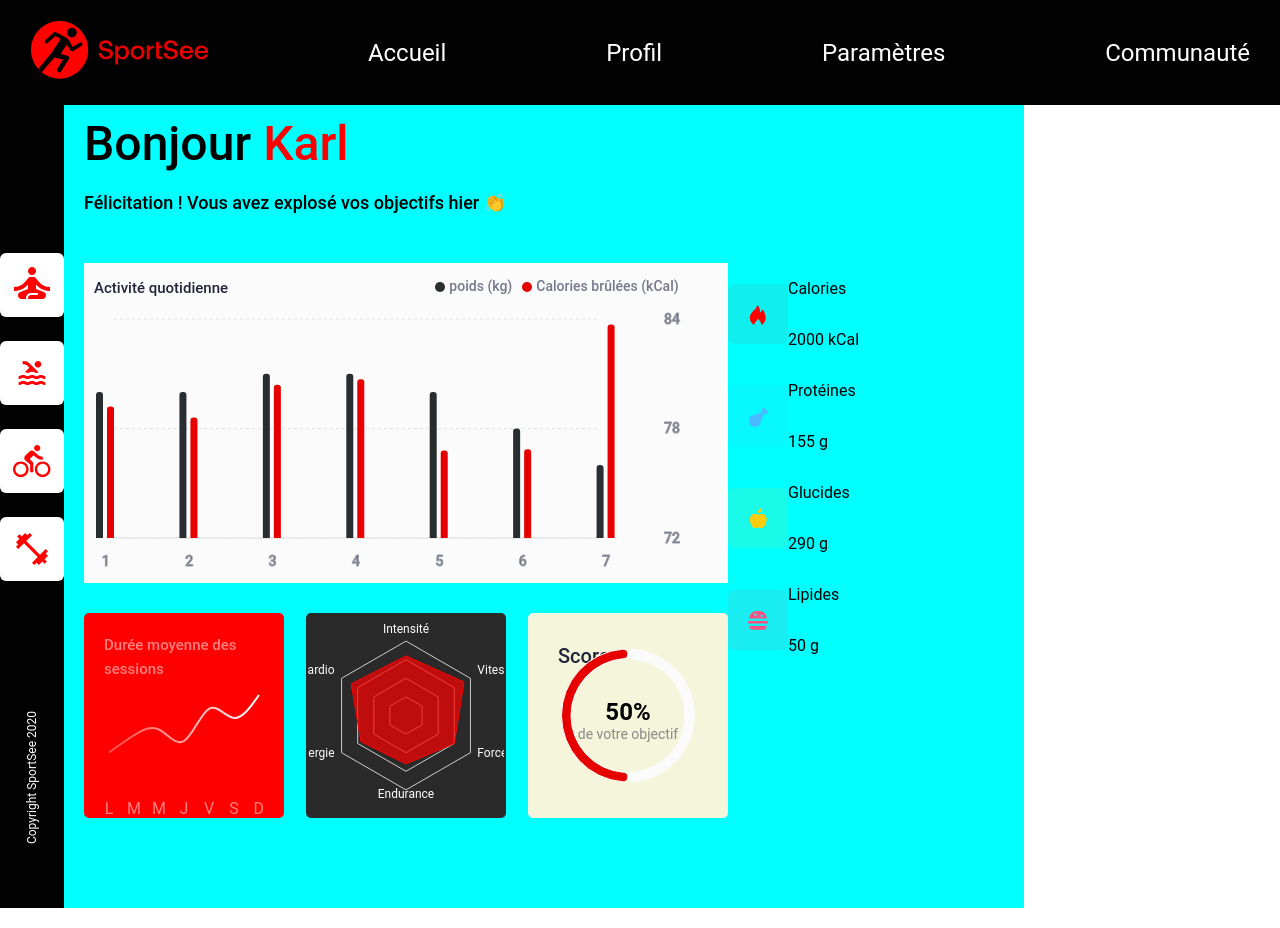
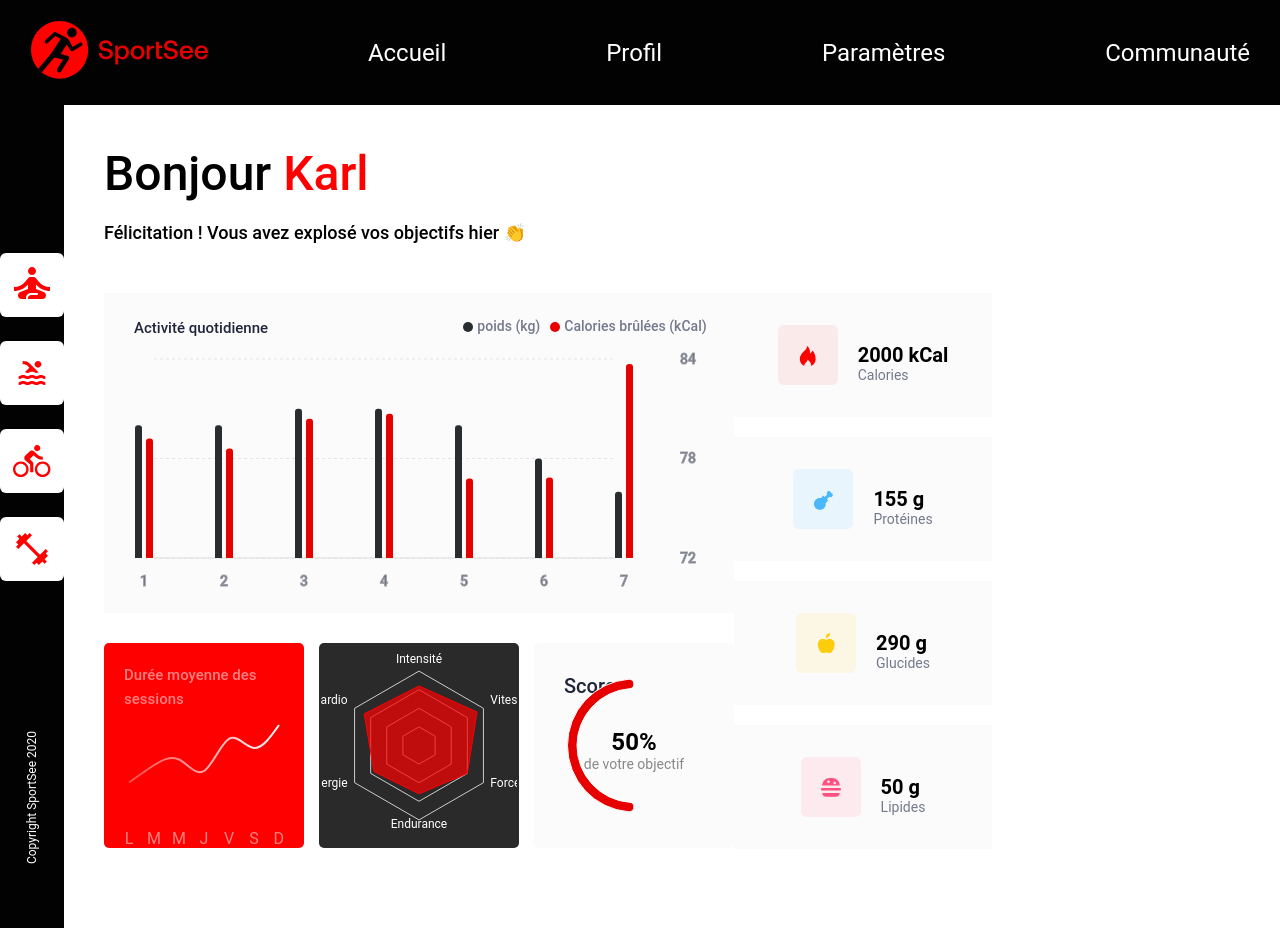
Before and after one commit to MD-974/p12-SportSee-Front, a React (Vite) app: page / in a window 1280 px wide. Built offline with nearby package versions, Linux system fonts and the light colour scheme.

Commit message:
💄 Mise en forme du scss de App.scss

```diff
--- a/src/App.jsx
+++ b/src/App.jsx
@@ -45,32 +45,32 @@ function App() {
                   <div className="picture">
                     <img src="./src/assets/Dashboard/fire.svg" alt="" />
                     <div className="info">
-                      <p>Calories</p>
-                      <p>2000 kCal</p>
+                      <p className="info-value">2000 kCal</p>
+                      <p className="info-text">Calories</p>
                     </div>
                   </div>
 
                   <div className="picture">
                     <img src="./src/assets/Dashboard/chicken.svg" alt="" />
                     <div className="info">
-                      <p>Protéines</p>
-                      <p>155 g</p>
+                      <p className="info-value">155 g</p>
+                      <p className="info-text">Protéines</p>
                     </div>
                   </div>
 
                   <div className="picture">
                     <img src="./src/assets/Dashboard/apple.svg" alt="" />
                     <div className="info">
-                      <p>Glucides</p>
-                      <p>290 g</p>
+                      <p className="info-value">290 g</p>
+                      <p className="info-text">Glucides</p>
                     </div>
                   </div>
 
                   <div className="picture">
                     <img src="./src/assets/Dashboard/burger.svg" alt="" />
                     <div className="info">
-                      <p>Lipides</p>
-                      <p>50 g</p>
+                      <p className="info-value">50 g</p>
+                      <p className="info-text">Lipides</p>
                     </div>
                   </div>
                 </div>
--- a/src/App.scss
+++ b/src/App.scss
@@ -1,65 +1,155 @@
+// .title {
+//   font-size: 48px;
+//   font-weight: 500;
+//   margin: 0;
+
+// }
+// .name-user {
+//   color: red;
+// }
+
+// .subtitle {
+//   font-size: 18px;
+//   font-weight: 500;
+//   margin: 20px 0 50px 0;
+// }
+
+// section {
+//   // background-color: cyan;
+//   width: 94%;
+//   padding: 40px 20px 0 40px;
+// }
+
+// .diagrams-container{
+//   display: flex;
+// }
+
+// .main-container {
+//   display: flex;
+//   width: 1024px;
+// }
+
+// .progress-container {
+//   width: 70%;
+// }
+
+// .graph-container {
+//   display: flex;
+//   justify-content: space-between;
+//   padding: 30px 0 80px 0;
+// }
+
+// .picture {
+//   display: flex;
+// }
+// .info-container {
+//   width: 30%;
+//   display: flex;
+// justify-content: center;
+// }
+// .info-calories {
+//   display: flex;
+//   flex-direction: column;
+// }
+// .picture {
+//   width: 258px;
+//   height: 124px;
+//   display: flex;
+//   align-items: center;
+//   justify-content: center;
+//   background-color: #FBFBFB;
+//   margin-bottom: 20px;
+// }
+
+// .info {
+//   display: flex;
+//   flex-direction: column;
+//   margin: 15px 0 0 20px;
+//   p {
+//     margin: 0;
+//   }
+//   .info-value {
+//     font-size: 20px;
+//     font-weight: 700;
+//   }
+//   .info-text {
+//     font-size: 14px;
+//     color: #74798c;
+//   }
+// }
+.title, .subtitle {
+  font-weight: 500;
+  margin: 0;
+}
+
 .title {
   font-size: 48px;
-  font-weight: 500;
-  margin: 0;
+}
 
-}
 .name-user {
   color: red;
 }
 
 .subtitle {
   font-size: 18px;
-  font-weight: 500;
-  margin: 20px 0 50px 0;
+  margin: 20px 0 50px;
 }
 
 section {
-  background-color: cyan;
   width: 94%;
-  padding: 10px 20px;
+  padding: 40px 20px 0 40px;
 }
 
-.diagrams-container{
+.diagrams-container, .main-container, .graph-container, .picture {
   display: flex;
-  flex-direction: row;
-  // justify-content: space-between;
-
 }
 
 .main-container {
-  display: flex;
   width: 1024px;
 }
-
-
-// .progress-graph {
-// justify-content: space-between;
-// padding: 20px 30px;
-// }
 
 .progress-container {
   width: 70%;
 }
 
 .graph-container {
-  display: flex;
   justify-content: space-between;
-  padding: 30px 0 80px 0;
+  padding: 30px 0 80px;
+}
+
+.info-container {
+  width: 30%;
+  justify-content: center;
+}
+
+.info-calories {
+  flex-direction: column;
 }
 
 .picture {
-  display: flex;
-}
-.info-container {
-  width: 30%;
-  display: flex;
-  justify-content: space-between;
-  // padding: 20px;
-  gap: 40px;
+  width: 258px;
+  height: 124px;
+  align-items: center;
+  justify-content: center;
+  background-color: #FBFBFB;
+  margin-bottom: 20px;
 }
 
 .info {
-  display: flex;
   flex-direction: column;
+  margin: 15px 0 0 20px;
 }
+
+.info p {
+  margin: 0;
+}
+
+.info-value {
+  font-size: 20px;
+  font-weight: 700;
+}
+
+.info-text {
+  font-size: 14px;
+  color: #74798c;
+}
--- a/src/components/BarchartDiagram/BarchartDiagram.jsx
+++ b/src/components/BarchartDiagram/BarchartDiagram.jsx
@@ -51,18 +51,33 @@ const CustomTooltip = ({ active, payload }) => {
   return null // Retourne null si le tooltip n'est pas actif
 }
 
+const barsData = [
+  {
+    name: "poids (kg)",
+    dataKey: "kilogram",
+    yAxisId: "kilogram",
+    fill: "#282D30",
+  },
+  {
+    name: "Calories brûlées (kCal)",
+    dataKey: "calories",
+    yAxisId: "calories",
+    fill: "#E60000",
+  },
+]
+
 export default function BarchartDiagram() {
   return (
     <div
       className="BarchartDiagram-container"
-      style={{
-        background: "#fbfbfb",
-        color: "#FFFFFF",
-        padding: "10px",
-        textAlign: "center",
-        fontSize: "14px",
-        fontWeight: "500",
-      }}
+      // style={{
+      //   background: "#fbfbfb",
+      //   color: "#FFFFFF",
+      //   padding: "20px 0 20px 30px",
+      //   textAlign: "center",
+      //   fontSize: "14px",
+      //   fontWeight: "500",
+      // }}
     >
       <ResponsiveContainer width="100%" height="100%">
         <BarChart
@@ -156,7 +171,7 @@ export default function BarchartDiagram() {
             )}
           />
 
-          <Bar
+          {/* <Bar
             name="poids (kg)"
             dataKey="kilogram"
             yAxisId="kilogram"
@@ -174,7 +189,19 @@ export default function BarchartDiagram() {
             fill="#E60000"
             radius={[3, 3, 0, 0]}
             barSize={7}
-          />
+          /> */}
+          {barsData.map((bar) => (
+            <Bar
+              key={bar.dataKey}
+              name={bar.name}
+              dataKey={bar.dataKey}
+              yAxisId={bar.yAxisId}
+              unit={bar.dataKey === "kilogram" ? "kg" : "kCal"}
+              fill={bar.fill}
+              radius={[3, 3, 0, 0]}
+              barSize={7}
+            />
+          ))}
         </BarChart>
       </ResponsiveContainer>
     </div>
--- a/src/components/BarchartDiagram/BarchartDiagram.scss
+++ b/src/components/BarchartDiagram/BarchartDiagram.scss
@@ -1,5 +1,10 @@
 .BarchartDiagram-container {
-  // width: 835px;
   width: 100%;
   height: 320px;
+  background: #fbfbfb;
+  color: #FFFFFF;
+  padding: 20px 0 20px 30px;
+  text-align: center;
+  font-size: 14px;
+  font-weight: 500;
 }
--- a/src/components/Objectif/Objectif.jsx
+++ b/src/components/Objectif/Objectif.jsx
@@ -14,7 +14,7 @@ const Objectif = () => {
       style={{
         width: "200px",
         height: "100%",
-        backgroundColor: "beige",
+        backgroundColor: "#FBFBFB",
         borderRadius: "5px",
       }}
     >
```
